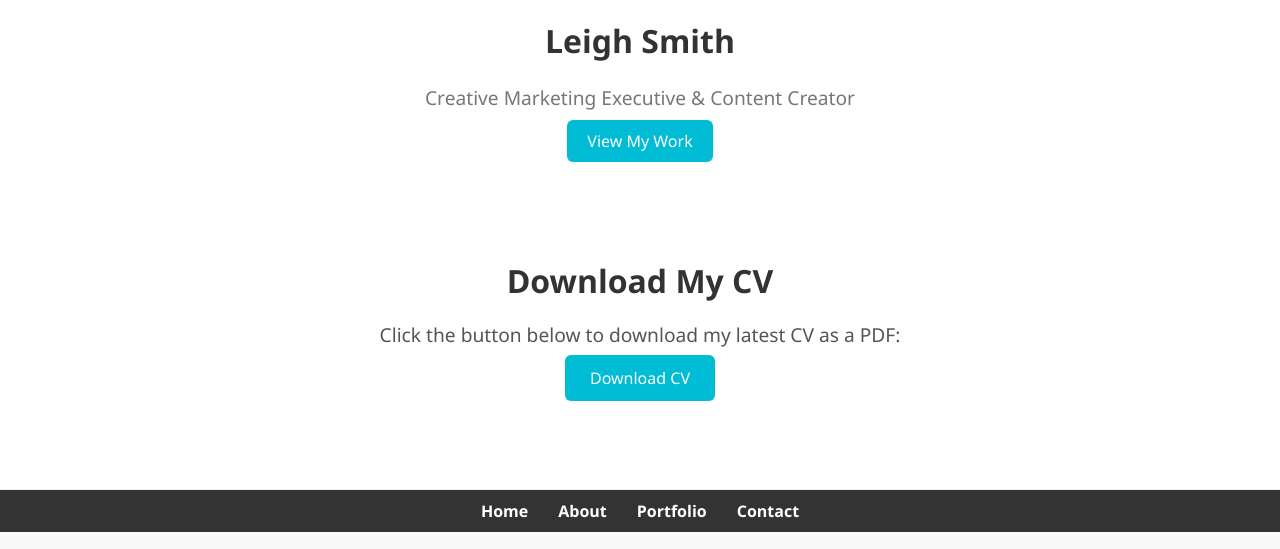
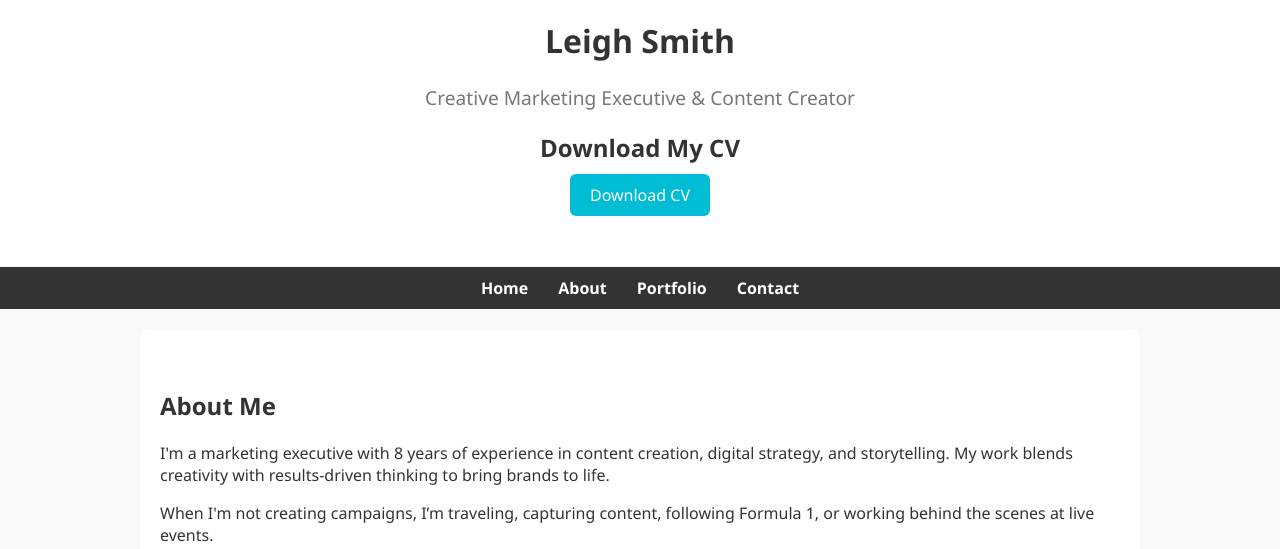
Before and after one commit to leighgina/leighsmith.github.io, a plain HTML site: page index.html in a window 1280 px wide. Shown: the part 242-791 px from the top of the page. Drawn offline with Linux system fonts and the light colour scheme.

Commit message:
Update index.html

```diff
--- a/index.html
+++ b/index.html
@@ -14,10 +14,7 @@
       <div>
         <h1>Leigh Smith</h1>
         <p class="tagline">Creative Marketing Executive & Content Creator</p>
-        <a href="portfolio.html" class="btn">View My Work</a>
-        <section id="cv" class="container">
   <h2>Download My CV</h2>
-  <p>Click the button below to download my latest CV as a PDF:</p>
   <a href="assets/cv.pdf" class="btn" download="Leigh_Smith_CV">Download CV</a>
 </section>
       </div>
```
